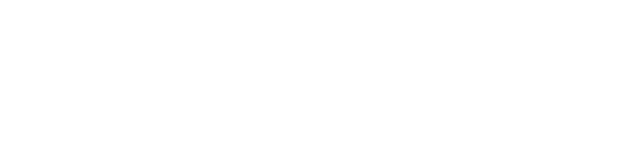
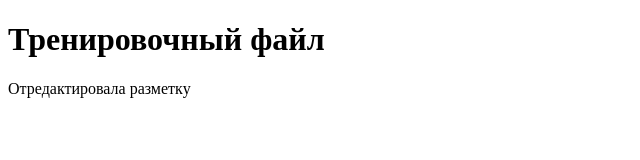
Before and after one commit to TatyanaDudchenko/first-project, a plain HTML site: page index.html in a window 1280 px wide. Shown: the whole page, without its empty margins (0-640 px from the left). Drawn offline with Linux system fonts and the light colour scheme.

Commit message:
отредактирована разметка

```diff
--- a/index.html
+++ b/index.html
@@ -6,6 +6,9 @@
     <title>Document</title>
 </head>
 <body>
-
+    <div class="main">
+    <h1>Тренировочный файл</h1>
+    <p>Отредактировала разметку</p>
+</div>
 </body>
 </html>
```
